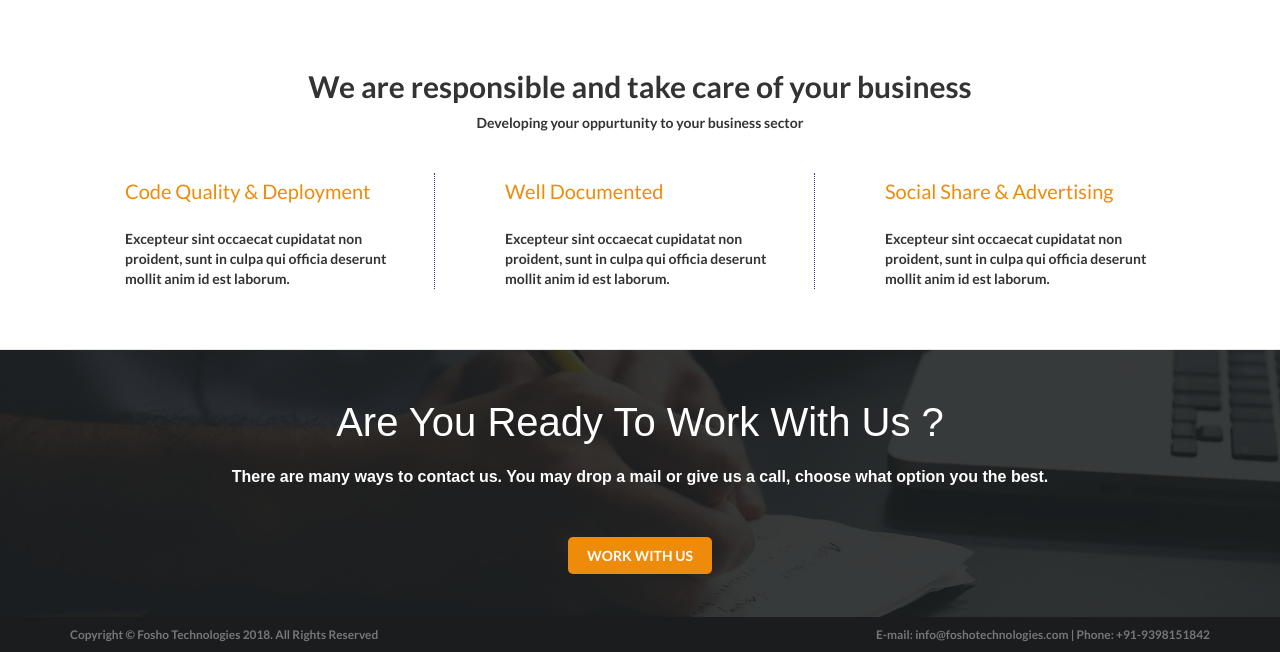
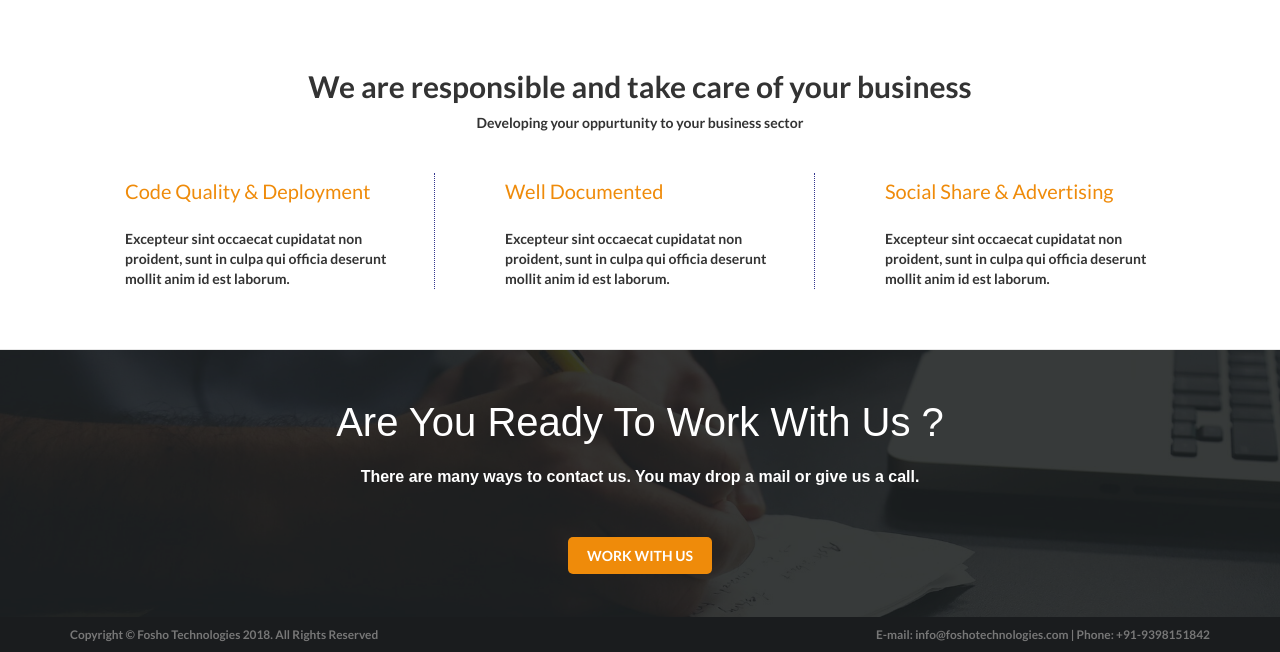
Before and after one commit to cbkreddy165/gitbt, a PHP site: page /foshotechNew/ in a window 1280 px wide. Shown: the part 1938-2590 px from the top of the page. Run offline with PHP 8.4, Linux system fonts and the light colour scheme; some libraries are stand-ins or nearby versions.

Commit message:
Update index.php
test

```diff
--- a/index.php
+++ b/index.php
@@ -249,7 +249,7 @@ require 'header.php';
 								<div class="foshoRechtitle">
 									<h2>Are You Ready To Work With Us ? </h2>
 									<p>
-									There are many ways to contact us. You may drop a mail or give us a call, choose what option you the best.
+									There are many ways to contact us. You may drop a mail or give us a call.
 									</p>
 								</div>
 								<div class="service-readmore">
```
